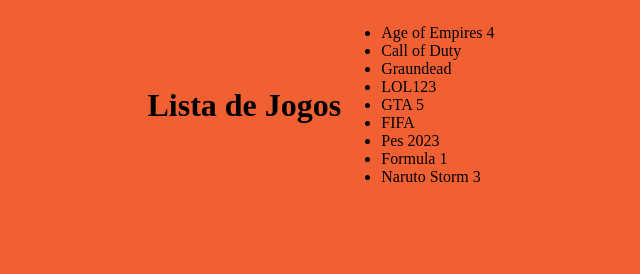
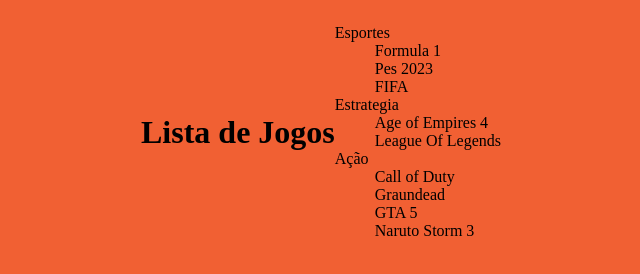
Before and after one commit to VictorRN/listaDeJogos, a plain HTML site: page index.html in a window 1280 px wide. Shown: the whole page, without its empty margins (319-959 px from the left). Drawn offline with Linux system fonts and the light colour scheme.

Commit message:
Trocou as lista para dl

```diff
--- a/index.html
+++ b/index.html
@@ -9,16 +9,21 @@
     <body>
         <h1>Lista de Jogos</h1>
 
-    <ul>
-        <li>Age of Empires 4</li>
-        <li>Call of Duty</li>
-        <li>Graundead</li>
-        <li>LOL123</li>
-        <li>GTA 5</li>
-        <li>FIFA</li>
-        <li>Pes 2023</li>
-        <li>Formula 1</li>
-        <li>Naruto Storm 3</li>
-    </ul>
+        <dl>
+            <dt>Esportes</dt>
+                <dd>Formula 1</dd>
+                <dd>Pes 2023</dd>
+                <dd>FIFA</dd>
+
+            <dt>Estrategia</dt>
+                <dd>Age of Empires 4</dd>
+                <dd>League Of Legends</dd>
+
+            <dt>Ação</dt>
+                <dd>Call of Duty</dd>
+                <dd>Graundead</dd>
+                <dd>GTA 5</dd>
+                <dd>Naruto Storm 3</dd>
+        </dl>
     </body>
 </html>
```
Lines whose indentation alone changed are shown as unchanged.
